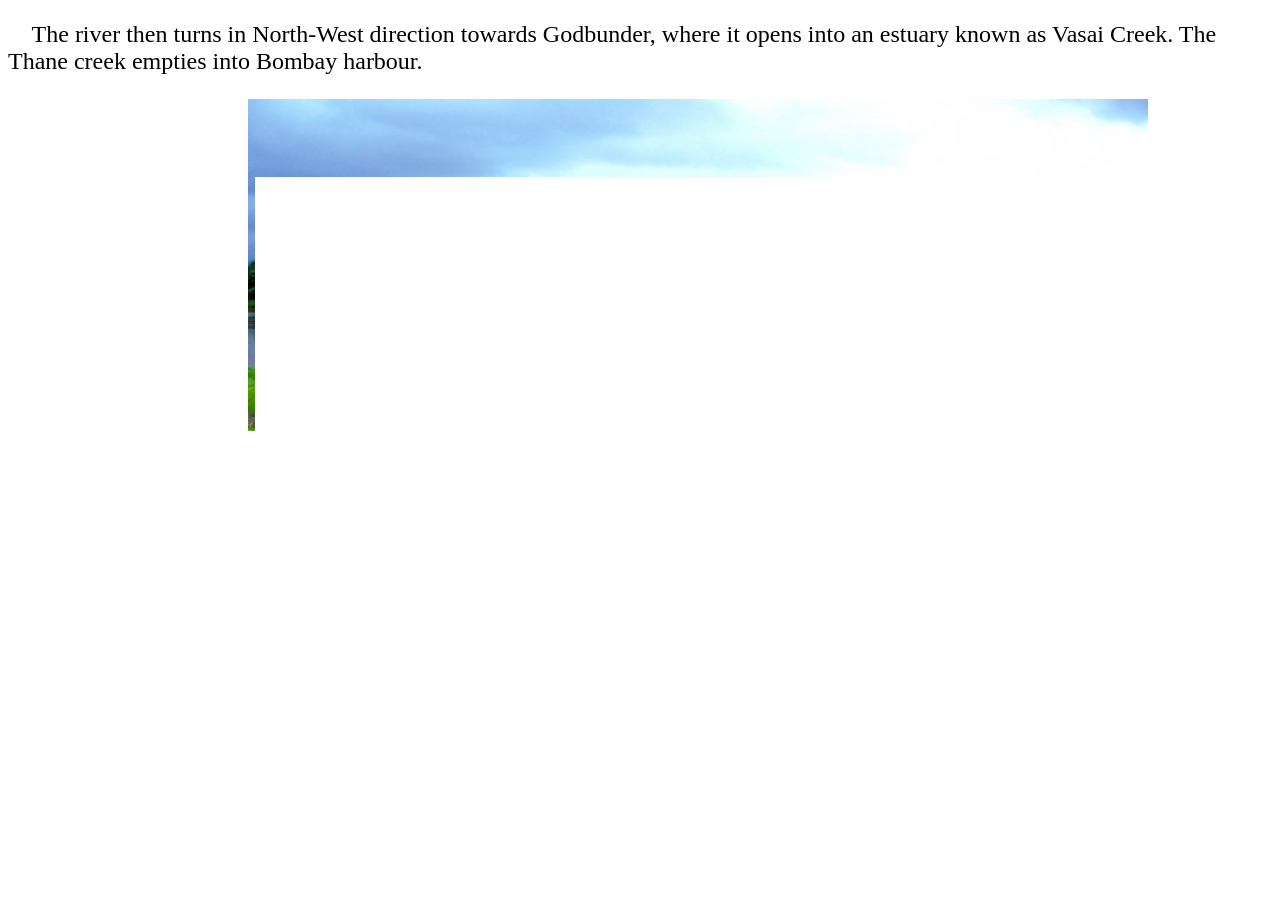
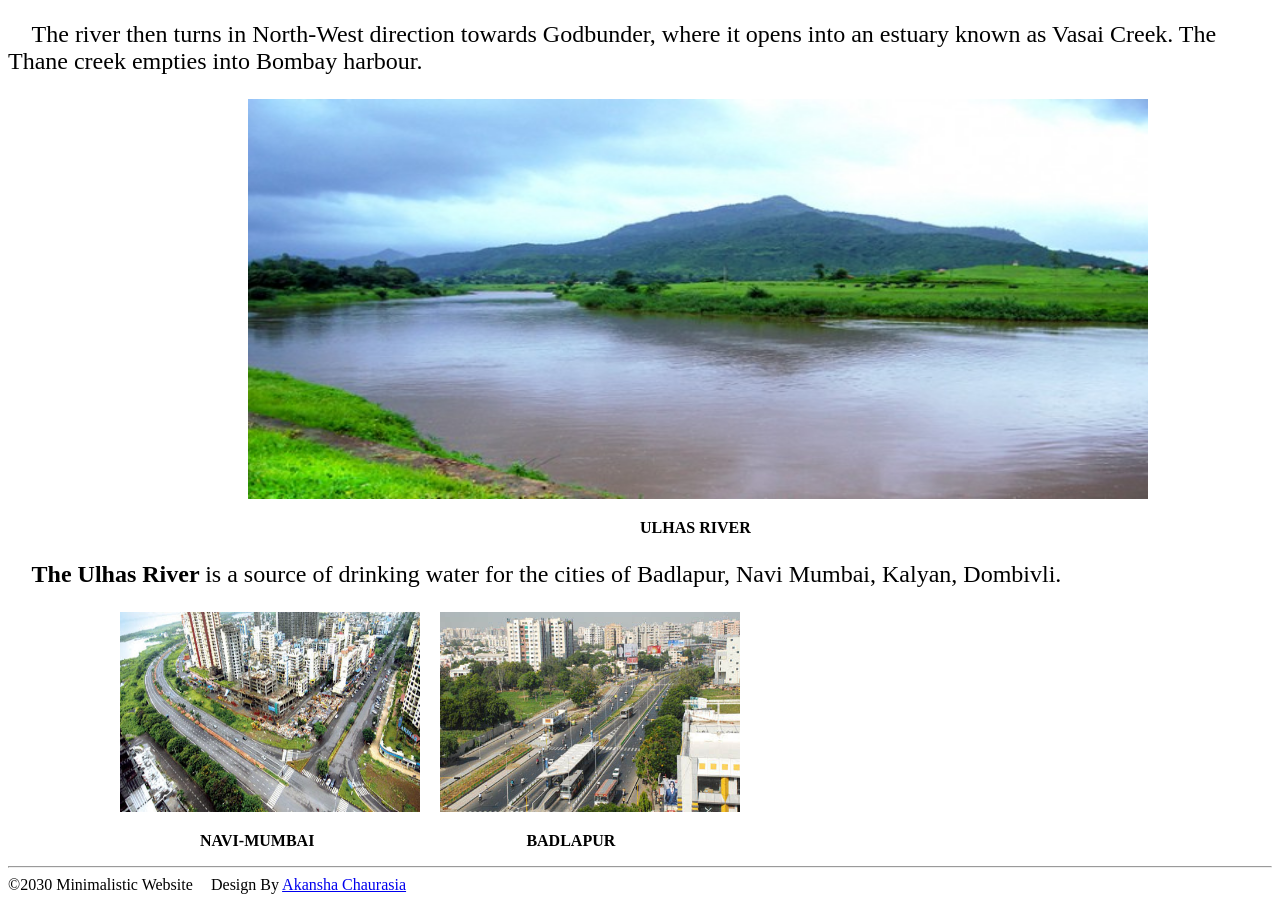
Before and after one commit to AKANSHA360/Ulhas-River, a plain HTML site: page index.html in a window 1280 px wide. Shown: the part 840-1742 px from the top of the page. Drawn offline with Linux system fonts and the light colour scheme; files whose address does not match are found by name.

Commit message:
Update index.html

```diff
--- a/index.html
+++ b/index.html
@@ -26,7 +26,7 @@
 			<div class="map">
 				 &nbsp &nbsp &nbsp &nbsp &nbsp &nbsp &nbsp &nbsp &nbsp &nbsp &nbsp &nbsp &nbsp &nbsp &nbsp
 				&nbsp &nbsp &nbsp &nbsp &nbsp &nbsp &nbsp &nbsp &nbsp &nbsp &nbsp &nbsp &nbsp &nbsp &nbsp
-				<img src="E:\Ulhas-River\home-page-images\Map-of-Ulhas-River.png" height="400" width="900" alt="Home image">
+				<img src="Map-of-Ulhas-River.png" height="400" width="900" alt="Home image">
 				<br>
 				<p> &nbsp &nbsp &nbsp &nbsp &nbsp &nbsp &nbsp &nbsp &nbsp &nbsp &nbsp &nbsp &nbsp &nbsp &nbsp
 				&nbsp &nbsp &nbsp &nbsp &nbsp &nbsp &nbsp &nbsp &nbsp &nbsp &nbsp &nbsp &nbsp &nbsp &nbsp  &nbsp &nbsp &nbsp &nbsp &nbsp &nbsp &nbsp &nbsp &nbsp &nbsp &nbsp &nbsp &nbsp &nbsp &nbsp
@@ -46,7 +46,7 @@
 		    </div>
 		    <div>
 		    	&nbsp &nbsp &nbsp &nbsp &nbsp &nbsp &nbsp &nbsp &nbsp &nbsp &nbsp &nbsp &nbsp &nbsp &nbsp
-				&nbsp &nbsp &nbsp &nbsp &nbsp &nbsp &nbsp &nbsp &nbsp &nbsp &nbsp &nbsp &nbsp &nbsp &nbsp    <img src="E:\Ulhas-River\home-page-images\Ulhas-River-1.jpg" height="400" width="900" alt="home image"> <br>
+				&nbsp &nbsp &nbsp &nbsp &nbsp &nbsp &nbsp &nbsp &nbsp &nbsp &nbsp &nbsp &nbsp &nbsp &nbsp    <img src="Ulhas-River-1.jpg" height="400" width="900" alt="home image"> <br>
 		    	<p> &nbsp &nbsp &nbsp &nbsp &nbsp &nbsp &nbsp &nbsp &nbsp &nbsp &nbsp &nbsp &nbsp &nbsp &nbsp
 				&nbsp &nbsp &nbsp &nbsp &nbsp &nbsp &nbsp &nbsp &nbsp &nbsp &nbsp &nbsp &nbsp &nbsp &nbsp &nbsp &nbsp &nbsp
 				&nbsp &nbsp &nbsp &nbsp &nbsp &nbsp &nbsp &nbsp &nbsp &nbsp &nbsp &nbsp &nbsp &nbsp &nbsp
@@ -57,8 +57,8 @@
 		    	<p>&nbsp &nbsp<strong> The Ulhas River </strong> is a source of drinking water for the cities of Badlapur,  Navi Mumbai, Kalyan, Dombivli.    </p>
 		    </div>
 		    <div>
-		    	&nbsp &nbsp &nbsp &nbsp &nbsp &nbsp &nbsp &nbsp &nbsp &nbsp &nbsp &nbsp &nbsp &nbsp <img src="E:\Ulhas-River\home-page-images\Navi-Mumbai.jpg" height="200" width="300" alt="Navi-Mumbai">
-		    	&nbsp &nbsp <img src="E:\Ulhas-River\home-page-images\Badlapur.jpg" height="200" width="300" alt="Badlapur">
+		    	&nbsp &nbsp &nbsp &nbsp &nbsp &nbsp &nbsp &nbsp &nbsp &nbsp &nbsp &nbsp &nbsp &nbsp <img src="Navi-Mumbai.jpg" height="200" width="300" alt="Navi-Mumbai">
+		    	&nbsp &nbsp <img src="Badlapur.jpg" height="200" width="300" alt="Badlapur">
 		    	<p>&nbsp &nbsp &nbsp &nbsp &nbsp &nbsp &nbsp &nbsp &nbsp &nbsp &nbsp &nbsp &nbsp &nbsp &nbsp &nbsp &nbsp &nbsp &nbsp &nbsp &nbsp &nbsp &nbsp &nbsp<strong> NAVI-MUMBAI </strong> &nbsp &nbsp &nbsp &nbsp &nbsp &nbsp &nbsp &nbsp &nbsp &nbsp &nbsp &nbsp &nbsp &nbsp &nbsp &nbsp &nbsp &nbsp &nbsp &nbsp &nbsp &nbsp &nbsp &nbsp &nbsp &nbsp <strong> BADLAPUR </strong></p>
 		    </div>
 		    <hr>
```
